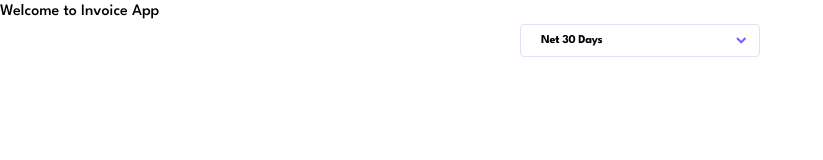
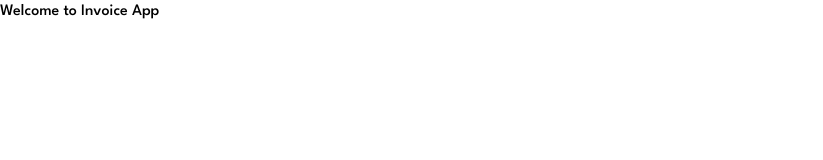
Before and after one commit to nsdonato/front-invoices, a React (Vite) app: page / in a window 1280 px wide. Shown: the top 160 px of the page, without its empty margins (0-823 px from the left). Built offline with nearby package versions, Linux system fonts and the light colour scheme.

Commit message:
fix: :art: fix typo and added regex to test

```diff
--- a/src/App.tsx
+++ b/src/App.tsx
@@ -1,11 +1,9 @@
 import { Outlet } from "react-router-dom";
-import Dropdown from "./components/Dropdown/Dropdown";
 
 function App() {
   return (
     <>
       <p>Welcome to Invoice App</p>
-      <Dropdown />
       <Outlet />
     </>
   );
```
